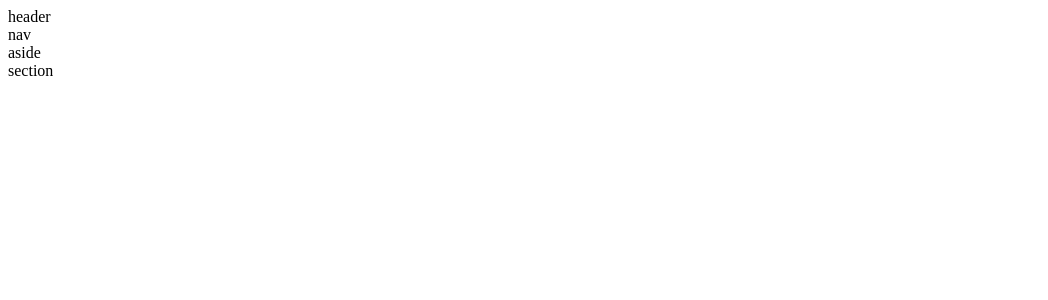
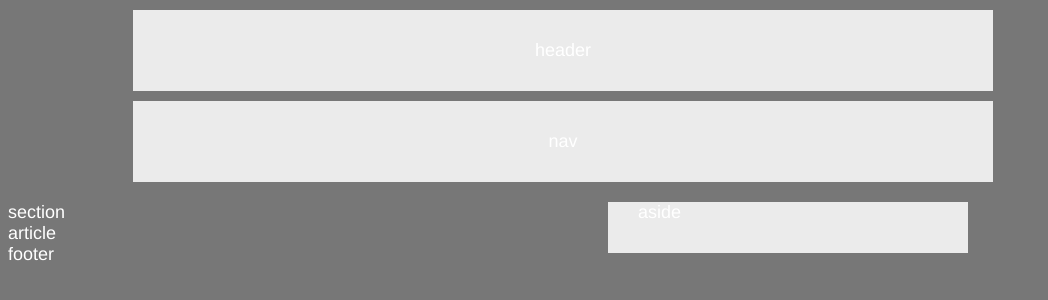
Before and after one commit to jjvs92/HW-Wireframe, a plain HTML site: page index.html in a window 1280 px wide. Shown: the whole page, without its empty margins (0-1048 px from the left). Drawn offline with Linux system fonts and the light colour scheme.

Commit message:
I moved the header, nav, and aside sections

```diff
--- a/index.html
+++ b/index.html
@@ -7,14 +7,20 @@
     </head>
 
     <body>
-        <header>header</header>
+        <header class="header">header</header>
 
-        <nav>nav</nav>
+        <nav class="nav">nav</nav>
 
-        <div>aside</div>
+        <aside class="aside">aside</aside>
 
-        <section>section</section>
+        <section>
+            <header>section</header>
 
+        <article>article</article>
+
+        </section>
+
+        <footer>footer</footer>
 
 
     </body>
--- a/style.css
+++ b/style.css
@@ -0,0 +1,40 @@
+/* Style sheet for first homework*/
+
+body {
+    font-family: Helvetica;
+    color: white;
+    background: #777;
+    width: 960px;
+    font-size: 18px;
+}
+
+.header {
+    width: 800px;
+    background: #ebebeb;
+    padding: 30px;
+    text-align: center;
+    position: relative;
+    left: 95px;
+    margin: 10px 30px 10px 30px;
+}
+
+.nav {
+    width: 800px;
+    background: #ebebeb;
+    padding: 30px;
+    text-align: center;
+    position: relative;
+    left: 95px;
+    margin: 0px 30px 20px 30px;
+}
+
+.aside{
+    float: right;
+    width: 300px;
+    background: #ebebeb;
+    padding: 0px 30px 30px 30px;
+    position: relative;
+
+
+
+}
```
